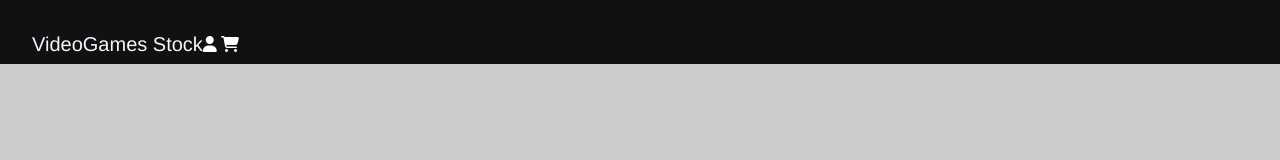
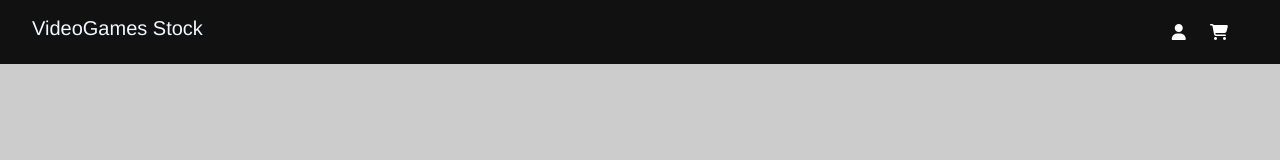
Before and after one commit to Inma0711/Project-Video-Games, a plain HTML site: page index.html in a window 1280 px wide. Drawn offline with nearby package versions, Linux system fonts and the light colour scheme.

Commit message:
add styling to icons

```diff
--- a/css/index.css
+++ b/css/index.css
@@ -10,10 +10,11 @@
 
   header {
     display: flex;
+    justify-content: space-between;
     width: 100%;
     height: 20px;
     padding: 2rem;
-    text-align: center;
+    align-items: center;
     background-color: #121111;
     position: fixed;
     z-index: 100;
@@ -24,3 +25,13 @@
     font-size: 20px;
     color: aliceblue;
   }
+
+ .icons i {
+  margin-right: 20px;
+  transition: transform 0.5s ease;
+  cursor: pointer;
+ }
+
+.icons i:hover {
+  transform: scale(1.3);
+}
```
